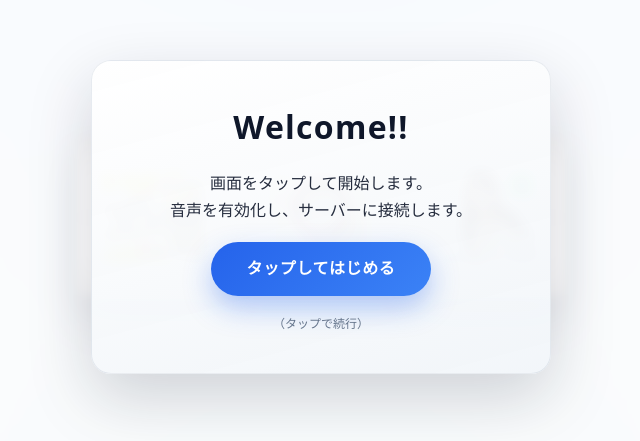
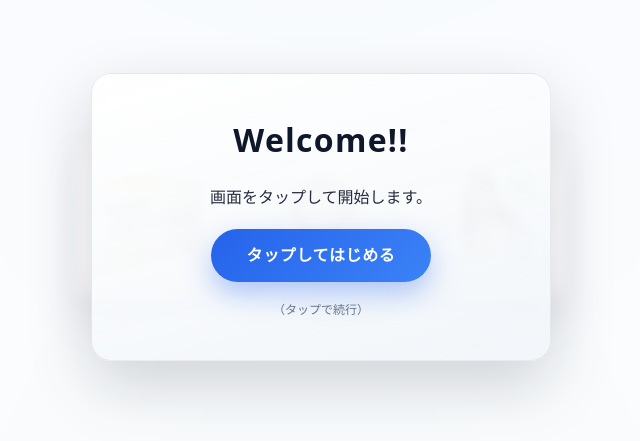
Before and after one commit to akiohiratani/pachinko-member-frontend-prod, a React (Vite) app: page / in a window 1280 px wide. Shown: the part 183-624 px from the top of the page, without its empty margins (319-959 px from the left). Built offline with nearby package versions, Linux system fonts and the light colour scheme; no server answers.

Commit message:
UIを削除

```diff
--- a/src/presentation/components/WelcomeModal.tsx
+++ b/src/presentation/components/WelcomeModal.tsx
@@ -55,7 +55,6 @@ export function WelcomeModal({ onTap }: WelcomeModalProps) {
           }}
         >
           画面をタップして開始します。<br />
-          音声を有効化し、サーバーに接続します。
         </div>
         <div
           style={{
```
